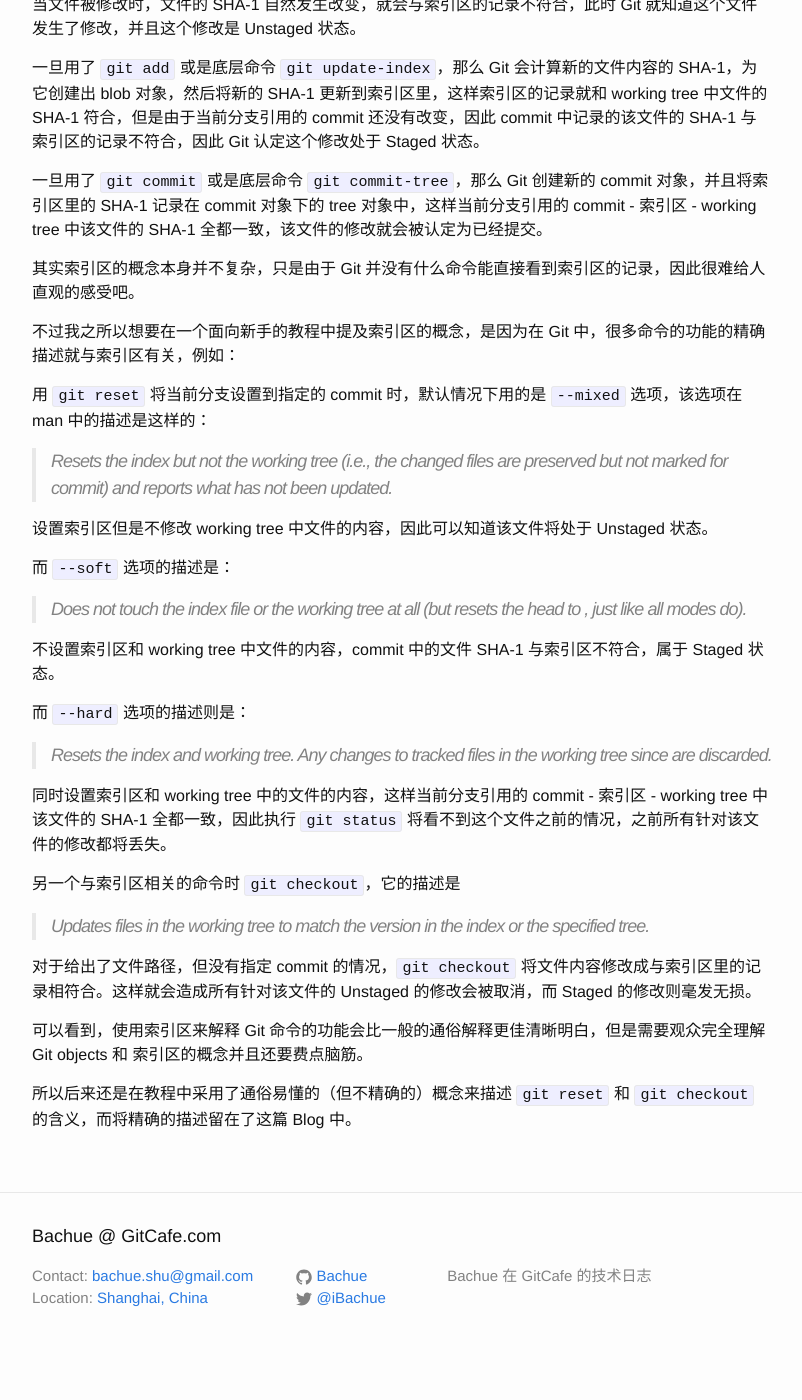
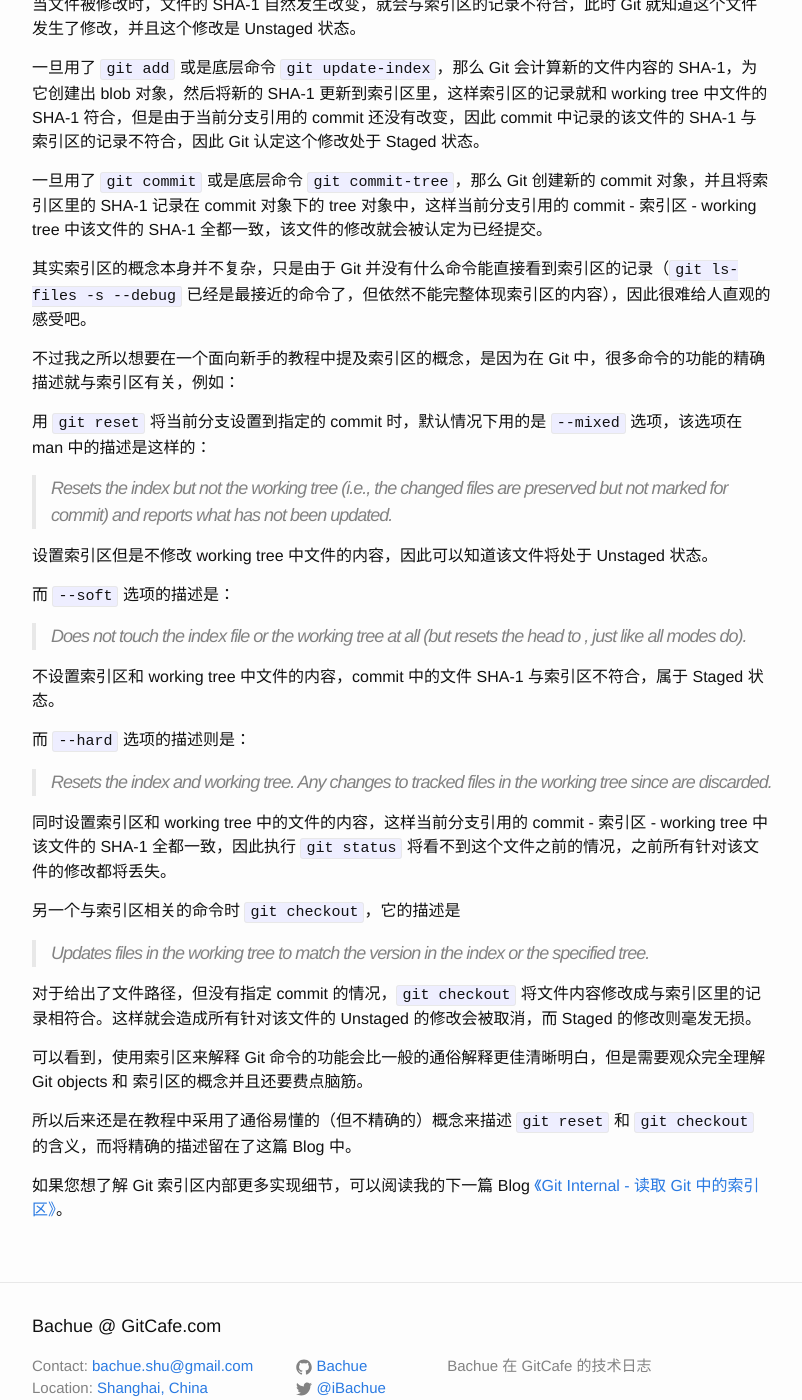
Before and after one commit to bachue/bachue.github.io, a Jekyll site: the page built from _posts/2015-10-01-git-index-concept.md, in a window 1280 px wide and 1400 px high, scrolled down 396 px. Shown: the whole window, without its empty margins (238-1040 px from the left). Built offline with Jekyll 4.4.1, drawn with Linux system fonts in a browser that asks for light colours; before the commit the page ends 1766 px from its top, so only the background shows below that.

Commit message:
edit index-concept

```diff
--- a/_posts/2015-10-01-git-index-concept.md
+++ b/_posts/2015-10-01-git-index-concept.md
@@ -17,7 +17,7 @@ categories: git_internal
 
 一旦用了 `git commit` 或是底层命令 `git commit-tree`，那么 Git 创建新的 commit 对象，并且将索引区里的 SHA-1 记录在 commit 对象下的 tree 对象中，这样当前分支引用的 commit - 索引区 - working tree 中该文件的 SHA-1 全都一致，该文件的修改就会被认定为已经提交。
 
-其实索引区的概念本身并不复杂，只是由于 Git 并没有什么命令能直接看到索引区的记录，因此很难给人直观的感受吧。
+其实索引区的概念本身并不复杂，只是由于 Git 并没有什么命令能直接看到索引区的记录（`git ls-files -s --debug` 已经是最接近的命令了，但依然不能完整体现索引区的内容），因此很难给人直观的感受吧。
 
 不过我之所以想要在一个面向新手的教程中提及索引区的概念，是因为在 Git 中，很多命令的功能的精确描述就与索引区有关，例如：
 
@@ -48,3 +48,5 @@ categories: git_internal
 可以看到，使用索引区来解释 Git 命令的功能会比一般的通俗解释更佳清晰明白，但是需要观众完全理解 Git objects 和 索引区的概念并且还要费点脑筋。
 
 所以后来还是在教程中采用了通俗易懂的（但不精确的）概念来描述 `git reset` 和 `git checkout` 的含义，而将精确的描述留在了这篇 Blog 中。
+
+如果您想了解 Git 索引区内部更多实现细节，可以阅读我的下一篇 Blog [《Git Internal - 读取 Git 中的索引区》](/git_internal/2015/10/01/git-index-internal.html)。
```
